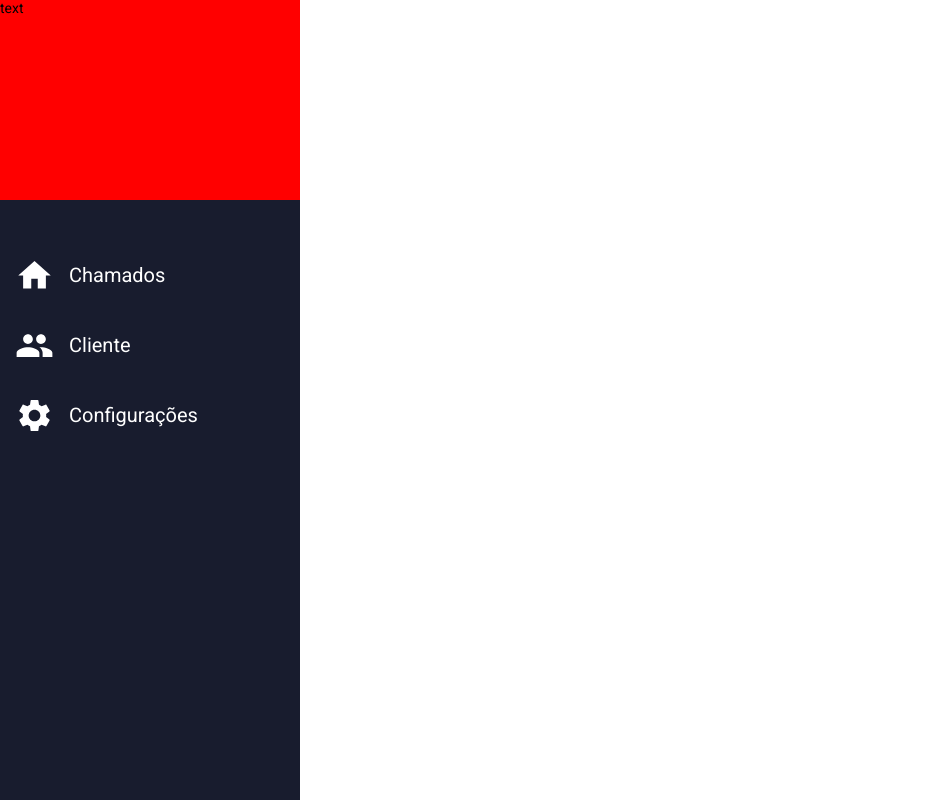
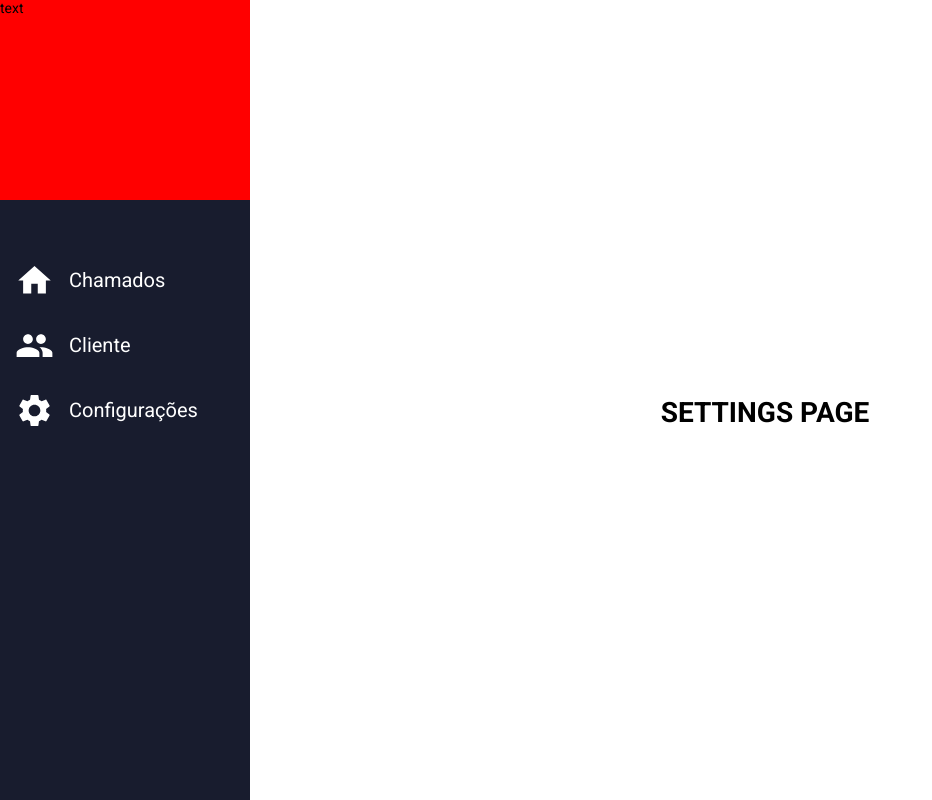
Before and after one commit to evilyn-cordeiro/callsystem-web, a React (Create React App) app: page /settings in a window 1280 px wide. Shown: the whole page, without its empty margins (0-932 px from the left). Built offline with nearby package versions, Linux system fonts and the light colour scheme.

Commit message:
button and pagination component creation

```diff
--- a/src/components/Buttons/IconButton/style.js
+++ b/src/components/Buttons/IconButton/style.js
@@ -2,23 +2,22 @@ import styled from 'styled-components';
 
 export const Container = styled.div`
   width: 100%;
-  height: 50px;
+  height: 60px;
   display: flex;
   align-items: center;
   justify-content: center;
   cursor: pointer;
-  transition: all 0.5s;
+  transition: ease-in-out 0.4s;
 
   :hover{
-    background-color: aqua;
+    background-color: #121212;
   }
 `;
 
 export const BoxCenterStyle = styled.div`
-    width: 300px;
+    width: 100%;
     height: 50px;
     display: flex;
-    justify-content: space-between;
     align-items: center;
 `;
 
--- a/src/components/TabNavigator/index.js
+++ b/src/components/TabNavigator/index.js
@@ -1,11 +1,35 @@
-import React, { useContext } from 'react';
+import React, { useEffect, useState } from 'react';
 // components
 import { IconButton } from '../Buttons';
 // style
 import { Container, BoxTopStyled, BoxEndStyled } from './style';
 
-const newLocal = 'AiOutlineHome';
-export default function TabNavigator() {
+export default function TabNavigator({
+  // click event
+  onClick,
+  /**
+  * Change the screen according
+  * to the 'onClick' event
+  */
+
+  defaultScreen = 'Início',
+}) {
+  // UseState constant created to style the button.
+  const [screen, setScreen] = useState(defaultScreen);
+  // hook to change defaultScreen state.
+  useEffect(() => {
+    setScreen(defaultScreen);
+  }, [defaultScreen]);
+
+  /**
+  * assigns a functionality to the button
+  * to switch screens by assigning the "name".
+  */
+  function handleButtonClick(name) {
+    setScreen(name);
+    if (onClick) onClick(name);
+  }
+
   return (
     <Container>
       <BoxTopStyled>
@@ -19,6 +43,9 @@ export default function TabNavigator() {
             </svg>
           )}
           label="Chamados"
+          onClick={() => handleButtonClick('calls')}
+          isActive={screen === ''}
+
         />
         <IconButton
           icon={(
@@ -28,6 +55,8 @@ export default function TabNavigator() {
 
           )}
           label="Cliente"
+          onClick={() => handleButtonClick('profile')}
+          isActive={screen === '/profile'}
         />
         <IconButton
           icon={(
@@ -36,6 +65,8 @@ export default function TabNavigator() {
             </svg>
           )}
           label="Configurações"
+          onClick={() => handleButtonClick('settings')}
+          isActive={screen === '/settings'}
         />
       </BoxEndStyled>
     </Container>
--- a/src/components/TabNavigator/style.js
+++ b/src/components/TabNavigator/style.js
@@ -1,7 +1,7 @@
 import styled from 'styled-components';
 
 export const Container = styled.div`
-  width: 300px;
+  width: 250px;
   height: 100%;
   display: flex;
   flex-direction: column;
--- a/src/pages/Main/index.js
+++ b/src/pages/Main/index.js
@@ -4,7 +4,9 @@ import {
   Switch, Route, useHistory, Redirect,
 } from 'react-router-dom';
 // pages
-import { Dashboard, Profile, Calls } from '..';
+import {
+  Dashboard, Profile, Calls, Settings,
+} from '..';
 // components
 import { TabNavigator } from '../../components';
 // style
@@ -38,11 +40,15 @@ export default function Main() {
          * value assigned to the function
          * to identify the page by name.
          */
-        handleTitleDom('Profile');
+        handleTitleDom('Cliente');
         break;
       case '/calls':
         setLocation('resultado');
-        handleTitleDom('Resultado');
+        handleTitleDom('Chamados');
+        break;
+      case '/settings':
+        setLocation('settings');
+        handleTitleDom('Configurações');
         break;
       default:
         setLocation('');
@@ -60,10 +66,11 @@ export default function Main() {
 
   return (
     <Container>
-      <Aside> <TabNavigator
-        onClick={(name) => handleRegisterPress(name)}
-        defaultScreen={location}
-      />
+      <Aside>
+        <TabNavigator
+          onClick={(name) => handleRegisterPress(name)}
+          defaultScreen={location}
+        />
       </Aside>
       <Content>
         <Switch>
@@ -83,6 +90,11 @@ export default function Main() {
             path="/profile"
             component={Profile}
           />
+          <Route
+            exact
+            path="/settings"
+            component={Settings}
+          />
         </Switch>
       </Content>
     </Container>
--- /dev/null
+++ b/src/pages/Settings/index.js
@@ -0,0 +1,7 @@
+import React from 'react';
+
+export default function Settings() {
+  return (
+    <h1>SETTINGS PAGE</h1>
+  );
+}
--- /dev/null
+++ b/src/pages/Settings/style.js
@@ -0,0 +1 @@
+import styled from 'styled-components';
--- a/src/pages/index.js
+++ b/src/pages/index.js
@@ -1,9 +1,11 @@
 import Dashboard from './Dashboard';
 import Profile from './Profile';
 import Calls from './Calls';
+import Settings from './Settings';
 
 export {
   Dashboard,
   Calls,
   Profile,
+  Settings,
 };
```
